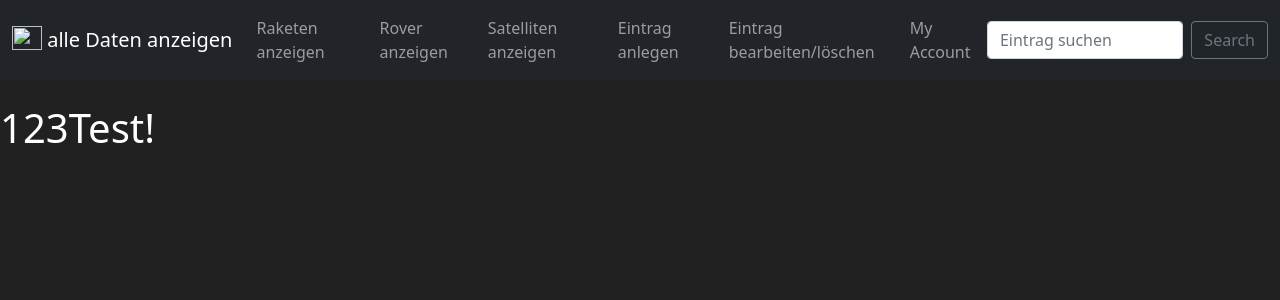
After one commit to InformatikEule/RocketCRUD, a PHP site: page /acc.php in a window 1280 px wide. The commit adds this page. Shown: the top 300 px of the page. Run offline with PHP 8.4, Linux system fonts and the light colour scheme.

Commit message:
few changes, added a my acc page

```diff
--- /dev/null
+++ b/acc.php
@@ -0,0 +1,5 @@
+<!--einfügen des Headers. -->
+<?php include 'header.php' ?>
+<div>
+  <h1 class="text-white">123Test!</h1>
+</div>
--- a/header.php
+++ b/header.php
@@ -34,6 +34,9 @@
 		  <li class="nav-item">
 			<a class="nav-link" href="updatePage.php">Eintrag bearbeiten/löschen</a>
 		  </li>
+		  <li class="nav-item">
+			<a class="nav-link" href="acc.php">My Account</a>
+		  </li>
 		</ul>
       <form class="d-flex" action="search.php" method="POST">
         <input class="form-control me-2" type="text" name="btnkeyword" placeholder="Eintrag suchen" aria-label="Search">
--- a/index.php
+++ b/index.php
@@ -7,7 +7,7 @@
   </head>
   <body>
   <div class="frontpic img-fluid rounded float-right mx-auto d-block">
-      <img style="max-width: 50%; max-height: 50%"  src="bilder/Artemis-titlepic.jpg">
+      <img style="max-width: 50%; max-height: 50%"  src="pics/Artemis-titlepic.jpg">
     <?php
     if(isset($_POST["submit"])){
       require("mysql.php");
--- a/nbproject/private/private.xml
+++ b/nbproject/private/private.xml
@@ -3,12 +3,15 @@
     <editor-bookmarks xmlns="http://www.netbeans.org/ns/editor-bookmarks/2" lastBookmarkId="0"/>
     <open-files xmlns="http://www.netbeans.org/ns/projectui-open-files/2">
         <group>
+            <file>file:/C:/xampp/htdocs/RocketCRUD/search.php</file>
             <file>file:/C:/xampp/htdocs/RocketCRUD/css/styles.css</file>
             <file>file:/C:/xampp/htdocs/RocketCRUD/main.php</file>
             <file>file:/C:/xampp/htdocs/RocketCRUD/raketen.php</file>
             <file>file:/C:/xampp/htdocs/RocketCRUD/mySQL.php</file>
+            <file>file:/C:/xampp/htdocs/RocketCRUD/acc.php</file>
             <file>file:/C:/xampp/htdocs/RocketCRUD/index.php</file>
             <file>file:/C:/xampp/htdocs/RocketCRUD/rover.php</file>
+            <file>file:/C:/xampp/htdocs/RocketCRUD/header.php</file>
             <file>file:/C:/xampp/htdocs/RocketCRUD/probes.php</file>
             <file>file:/C:/xampp/htdocs/RocketCRUD/updatePage.php</file>
         </group>
```
Also changed, not shown: pics/AIS-titlepic.png (deleted).
